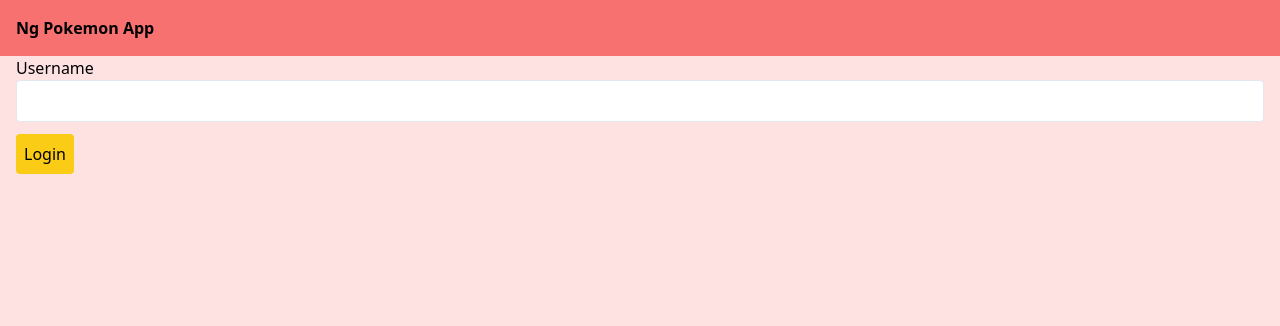
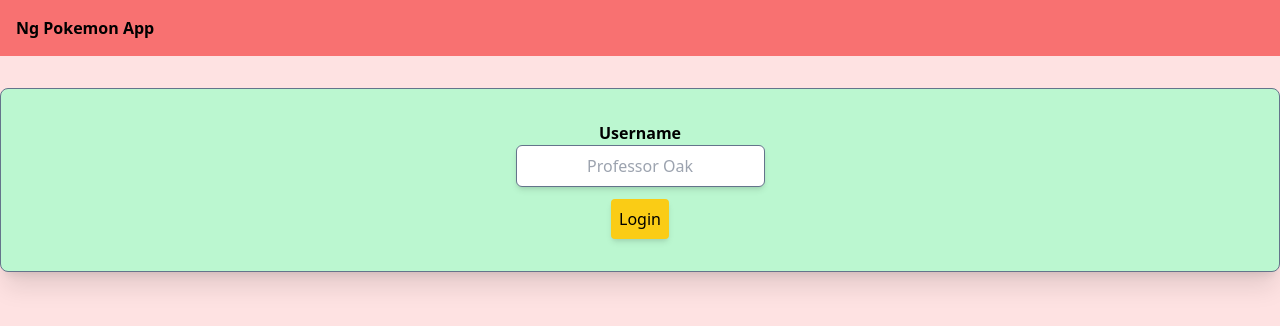
Before and after one commit to Ekkara/Pokemon, an Angular app: page /login in a window 1280 px wide. Shown: the top 326 px of the page. Built offline with nearby package versions, Linux system fonts and the light colour scheme.

Commit message:
feat: loginpage css

```diff
--- a/src/app/components/login-form/login-form.component.html
+++ b/src/app/components/login-form/login-form.component.html
@@ -1,12 +1,13 @@
-<form #loginForm="ngForm" (ngSubmit)="loginSubmit(loginForm)">
-    <fieldset class="mb-3">
-        <label for="username" class="block">Username</label>
+<form #loginForm="ngForm" (ngSubmit)="loginSubmit(loginForm)" class="container flex flex-col items-center bg-green-200  px-4 p-8 rounded-lg  my-8 shadow-xl border-slate-500 border mx-auto ">
+    <fieldset class="mb-3 justify-center ">
+        <label for="username" class="block font-semibold text-center ">Username</label>
         <input type="text"
             ngModel
             #username="ngModel"
             name = "username" id ="username"
-            class="border border-slate-200 p-2 rounded w-full" />
+            placeholder="Professor Oak"
+            class="border border-slate-500 p-2 rounded-md text-center shadow-md " />
     </fieldset>
 
-    <button type="submit" class="bg-yellow-400 p-2 rounded hover:bg-yellow-500">Login</button>
+    <button type="submit" class="bg-yellow-400 p-2 rounded hover:bg-yellow-500 shadow-md">Login</button>
 </form>
--- a/src/app/pages/login/login.page.html
+++ b/src/app/pages/login/login.page.html
@@ -1,3 +1,2 @@
-<main class="container mx-auto px-4">
+
     <app-login-form (login)="handleLogin()"></app-login-form>
-</main>
--- a/src/app/pages/pokemon-catalogue/pokemon-catalogue.page.html
+++ b/src/app/pages/pokemon-catalogue/pokemon-catalogue.page.html
@@ -1,14 +1,14 @@
 <main>
 <app-pokemon-list [pokemons]="pokemons"></app-pokemon-list>
-<div class="flex">
+<div class="flex justify-center m-6">
 <button (click)="ShowMorePokemons()"
-class="border border-slate-300 rounded flex justify-center items-center p-2 text-black bg-slate-200 hover:bg-slate-300 ">
+class="border border-slate-300 rounded-md flex justify-center mb-2 text-black bg-slate-200 hover:bg-green-100  px-6 m-2 ">
 <span class="material-icons">expand_more</span>
 </button>
 
 <ng-template [ngIf] ="onlyFirstSet">
   <button (click)="ShowLessPokemons()"
-    class="border border-slate-300 rounded flex justify-center items-center p-2 text-black-500 bg-slate-200 hover:bg-slate-300">
+    class="border border-slate-300 rounded flex justify-center items-center p-2 text-black-500 bg-slate-200 hover:bg-green-100 select-auto px-6 m-2">
     <span class="material-icons">expand_less</span>
   </button>
 </ng-template>
```
